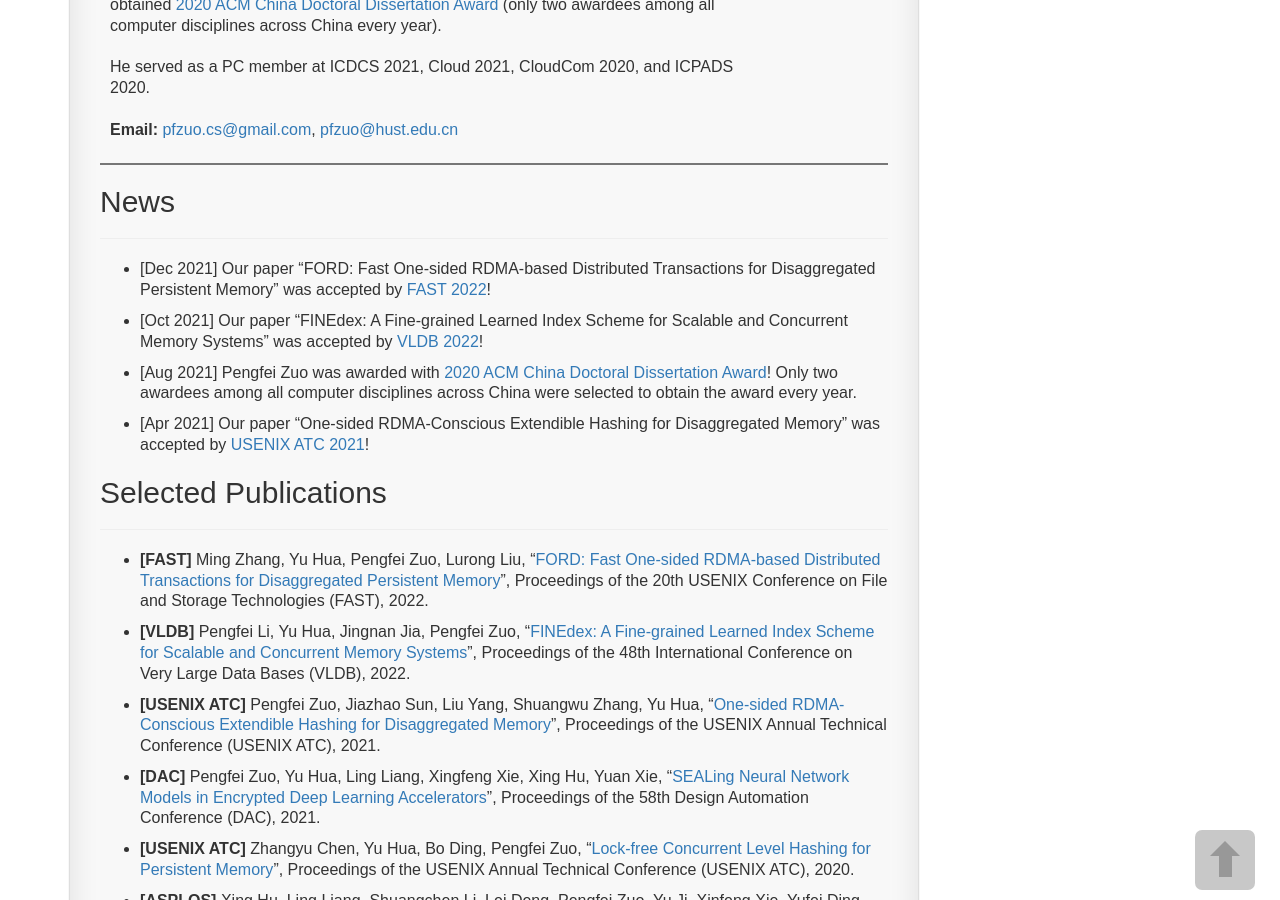
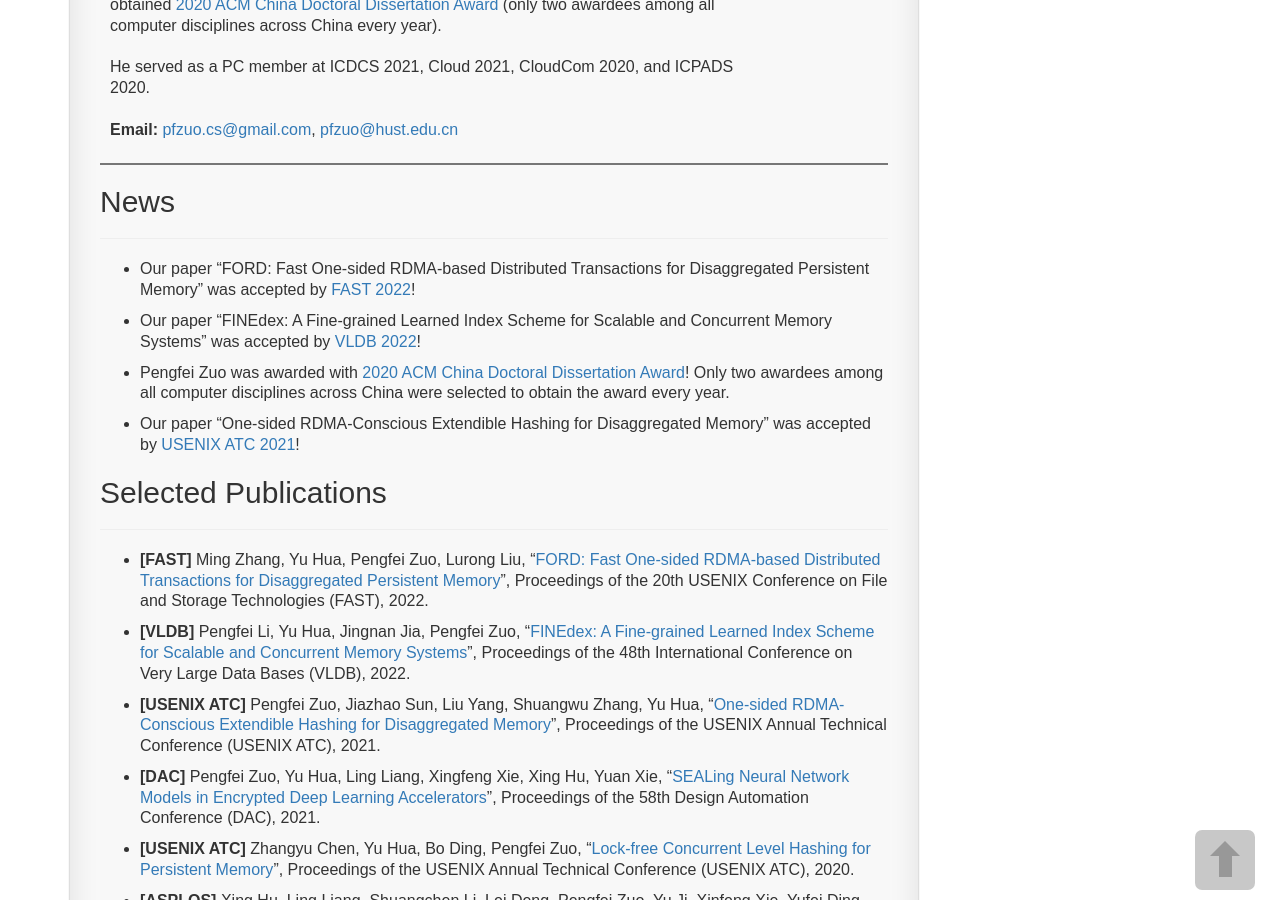
Before and after one commit to Menguozi/Menguozi.github.io, a Jekyll site: the page built from pages/1_homepage.md, in a window 1280 px wide and 900 px high, scrolled down 362 px. Built offline with Jekyll 4.4.1, drawn with Linux system fonts in a browser that asks for light colours; comment, search, counter and statistics services are not loaded.

```diff
--- a/pages/1_homepage.md
+++ b/pages/1_homepage.md
@@ -19,13 +19,13 @@ permalink: /homepage/
 
 ---
 
-* [Dec 2021] Our paper "FORD: Fast One-sided RDMA-based Distributed Transactions for Disaggregated Persistent Memory" was accepted by [FAST 2022](https://www.usenix.org/conference/fast22)!
+* Our paper "FORD: Fast One-sided RDMA-based Distributed Transactions for Disaggregated Persistent Memory" was accepted by [FAST 2022](https://www.usenix.org/conference/fast22)!
 
-* [Oct 2021] Our paper "FINEdex: A Fine-grained Learned Index Scheme for Scalable and Concurrent Memory Systems" was accepted by [VLDB 2022](https://vldb.org/2022/)!
+* Our paper "FINEdex: A Fine-grained Learned Index Scheme for Scalable and Concurrent Memory Systems" was accepted by [VLDB 2022](https://vldb.org/2022/)!
 
-* [Aug 2021] Pengfei Zuo was awarded with [2020 ACM China Doctoral Dissertation Award](https://www.acmturc.com/2021/cn/doctoral_thesis_award.html)! Only two awardees among all computer disciplines across China were selected to obtain the award every year.
+* Pengfei Zuo was awarded with [2020 ACM China Doctoral Dissertation Award](https://www.acmturc.com/2021/cn/doctoral_thesis_award.html)! Only two awardees among all computer disciplines across China were selected to obtain the award every year.
 
-* [Apr 2021] Our paper "One-sided RDMA-Conscious Extendible Hashing for Disaggregated Memory" was accepted by [USENIX ATC 2021](https://www.usenix.org/conference/atc21)!
+* Our paper "One-sided RDMA-Conscious Extendible Hashing for Disaggregated Memory" was accepted by [USENIX ATC 2021](https://www.usenix.org/conference/atc21)!
 
 
 ## Selected Publications
```
